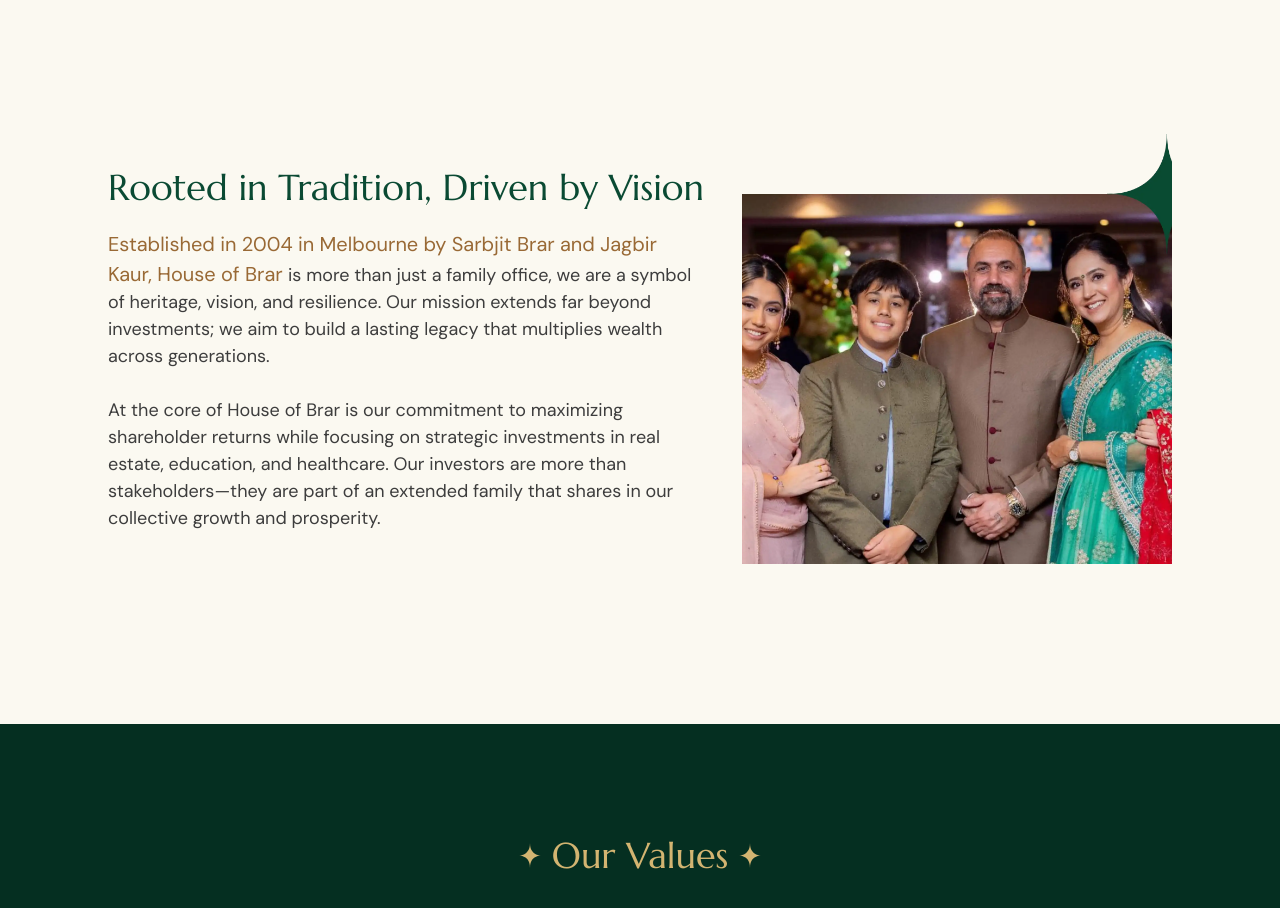
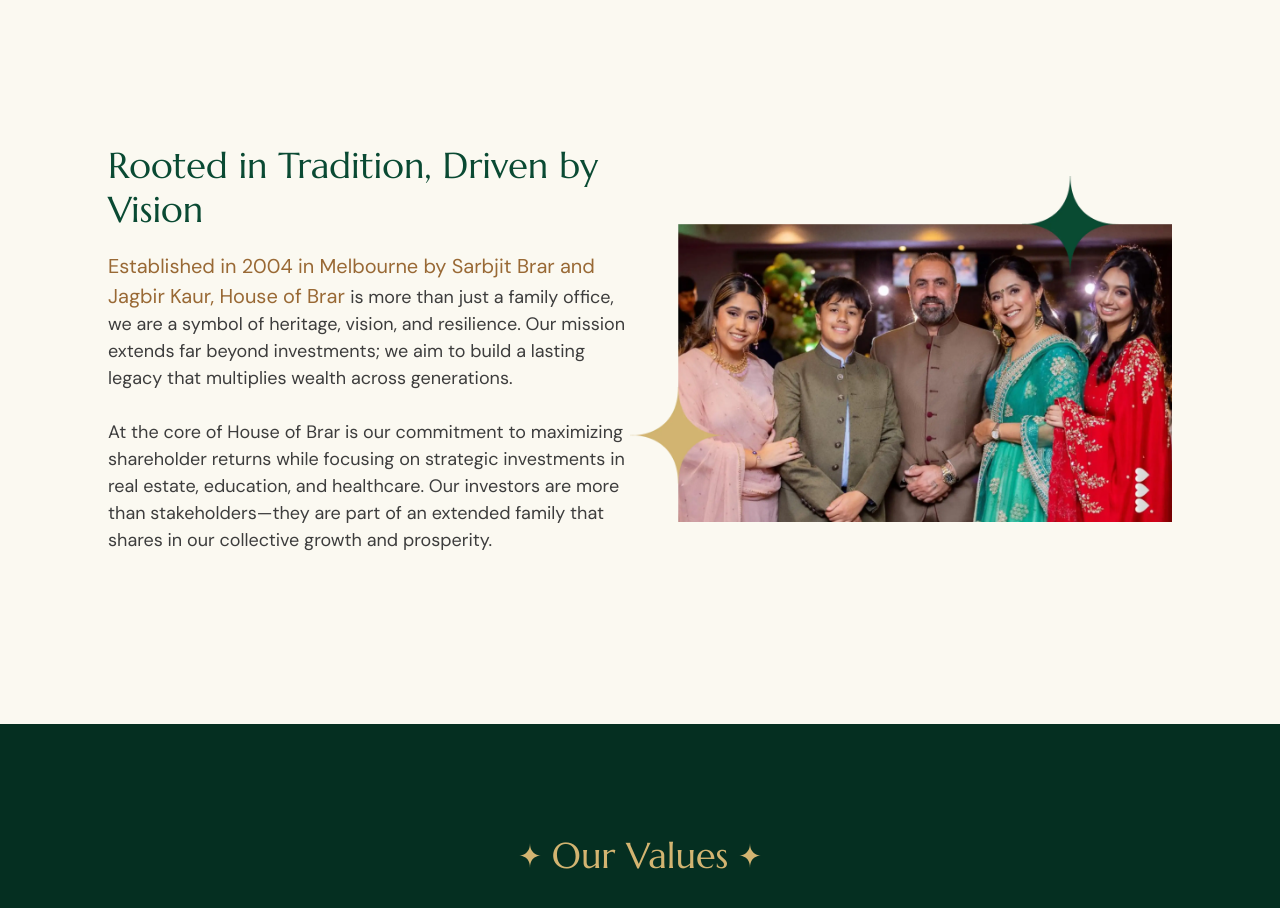
Before and after one commit to sidhant-sys/HOB-x-OneCraft, a React (Vite) app: page /our-story in a window 1280 px wide. Shown: the part 860-1768 px from the top of the page. Built offline with nearby package versions, Linux system fonts and the light colour scheme.

Commit message:
fix family pic
Signed-off-by: sidhant-sys <sidhantrajan@192.168.1.5>

```diff
--- a/src/components/story/Vision/index.tsx
+++ b/src/components/story/Vision/index.tsx
@@ -32,11 +32,11 @@ const Vision: FC = () => {
       </div>
 
       {/* Image with smaller size and comes directly below title on mobile */}
-      <div className="h-[250px] w-[250px] md:h-[430px] md:w-[430px] mt-[20px] md:mt-0">
+      <div className="h-[250px] w-[250px] md:h-[430px] md:w-[620px] mt-[20px] md:mt-0">
         <img
           src={images.VisionImage}
           alt="Vision"
-          className="w-full h-full object-cover"
+          className="w-full h-full object-contain"
         />
       </div>
     </section>
--- a/src/styles/output.css
+++ b/src/styles/output.css
@@ -2220,6 +2220,10 @@ body {
     height: 100%;
   }
 
+  .md\:h-\[620px\] {
+    height: 620px;
+  }
+
   .md\:w-1\/2 {
     width: 50%;
   }
@@ -2282,6 +2286,22 @@ body {
 
   .md\:w-\[60\%\] {
     width: 60%;
+  }
+
+  .md\:w-\[618px\] {
+    width: 618px;
+  }
+
+  .md\:w-\[620px\] {
+    width: 620px;
+  }
+
+  .md\:w-\[650px\] {
+    width: 650px;
+  }
+
+  .md\:w-\[700px\] {
+    width: 700px;
   }
 
   .md\:min-w-\[290px\] {
```
